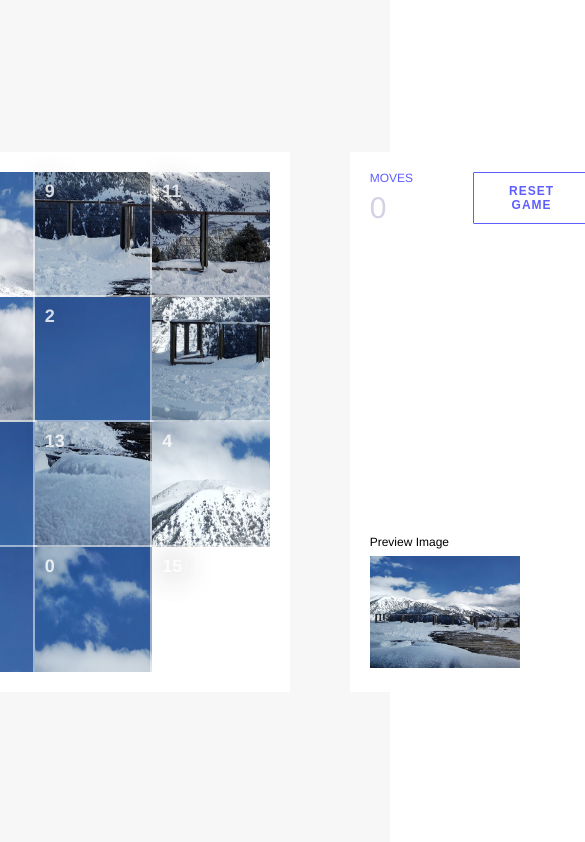
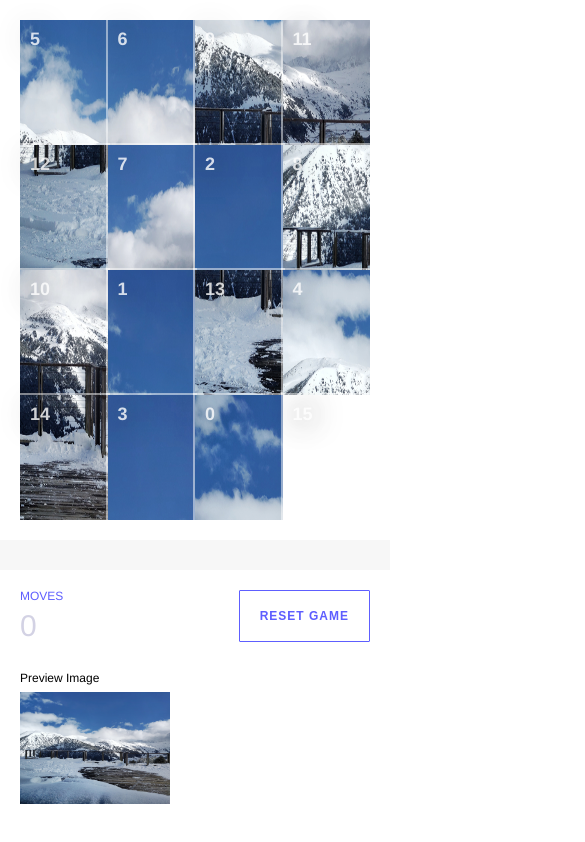
Before and after one commit to bairrada97/SliderPuzzle, a Vue app: page / in a window 390 px wide. Shown: the top 842 px of the page, 585 px wide, since content can reach past the window. Built offline with nearby package versions, Linux system fonts and the light colour scheme.

Commit message:
UPD: mobile css

```diff
--- a/src/App.vue
+++ b/src/App.vue
@@ -19,7 +19,12 @@ export default {
 <style lang="scss">
 @import '@/styles/reset.scss';
 
+body{
+  @media screen and (max-width: 874px) {
+      overflow: auto;
 
+  }
+}
 
 #app {
     font-family: 'Avenir', Helvetica, Arial, sans-serif;
@@ -29,7 +34,10 @@ export default {
     justify-content: center;
     background: #f7f7f7;
 
+    @media screen and (max-width: 874px) {
+        height: auto;
 
+    }
 
 
 }
--- a/src/components/Game.vue
+++ b/src/components/Game.vue
@@ -51,7 +51,10 @@ export default {
   },
   methods: {
     clickPiece(target, index) {
-      const {x,y} = target;
+      const {
+        x,
+        y
+      } = target;
 
       //check if there is a piece with Image on top, left, right or bottom, if there is a "next" piece with no image the target goes there
 
@@ -72,7 +75,7 @@ export default {
       const widthGrid = this.$refs.grid.clientWidth,
         widthPiece = widthGrid / this.rowSize;
 
-        //render board, each piece will have the properties below
+      //render board, each piece will have the properties below
 
       for (let r = 0; r < this.size; r++) {
         let x = Math.floor(r / this.rowSize),
@@ -106,7 +109,7 @@ export default {
         tempPos, index, tempID
 
 
-        //shuffle the game, and swap only background position and ID;
+      //shuffle the game, and swap only background position and ID;
 
       while (counter > 0) {
 
@@ -174,7 +177,6 @@ export default {
 
 <!-- Add "scoped" attribute to limit CSS to this component only -->
 <style  lang="scss">
-
 $main-bg-color: #5e5eff;
 $white-bg-color: #fff;
 
@@ -182,6 +184,8 @@ $white-bg-color: #fff;
     display: flex;
     align-items: center;
     justify-content: center;
+    flex-wrap: wrap;
+    width: 100%;
 
     &__title {
         font-size: 20px;
@@ -201,10 +205,23 @@ $white-bg-color: #fff;
         padding: 20px;
         background: $white-bg-color;
 
+        @media screen and (max-width: 874px) {
+            height: auto;
+            width: 100%;
+            max-width: 500px;
+            margin-left: 0;
+            margin-top: 30px;
+        }
+
     }
 
     &__left {
         display: flex;
+
+        @media screen and (max-width: 874px) {
+            width: 100%;
+            margin-bottom: 30px;
+        }
     }
 
     &__moves {
@@ -228,9 +245,10 @@ $white-bg-color: #fff;
     &__gridItem {
         display: grid;
         grid-template-columns: repeat(4, 1fr);
-        width: 500px;
+        width: 100%;
         background: $white-bg-color;
         padding: 20px;
+        max-width: 500px;
 
     }
 
@@ -255,6 +273,10 @@ $white-bg-color: #fff;
             color: $white-bg-color;
 
         }
+
+        @media screen and (max-width: 874px) {
+            margin-left: auto;
+        }
     }
 
     &__previewCopy {
```
Also changed, not shown: 6 other files (tests, documents, lock files or other folders).
